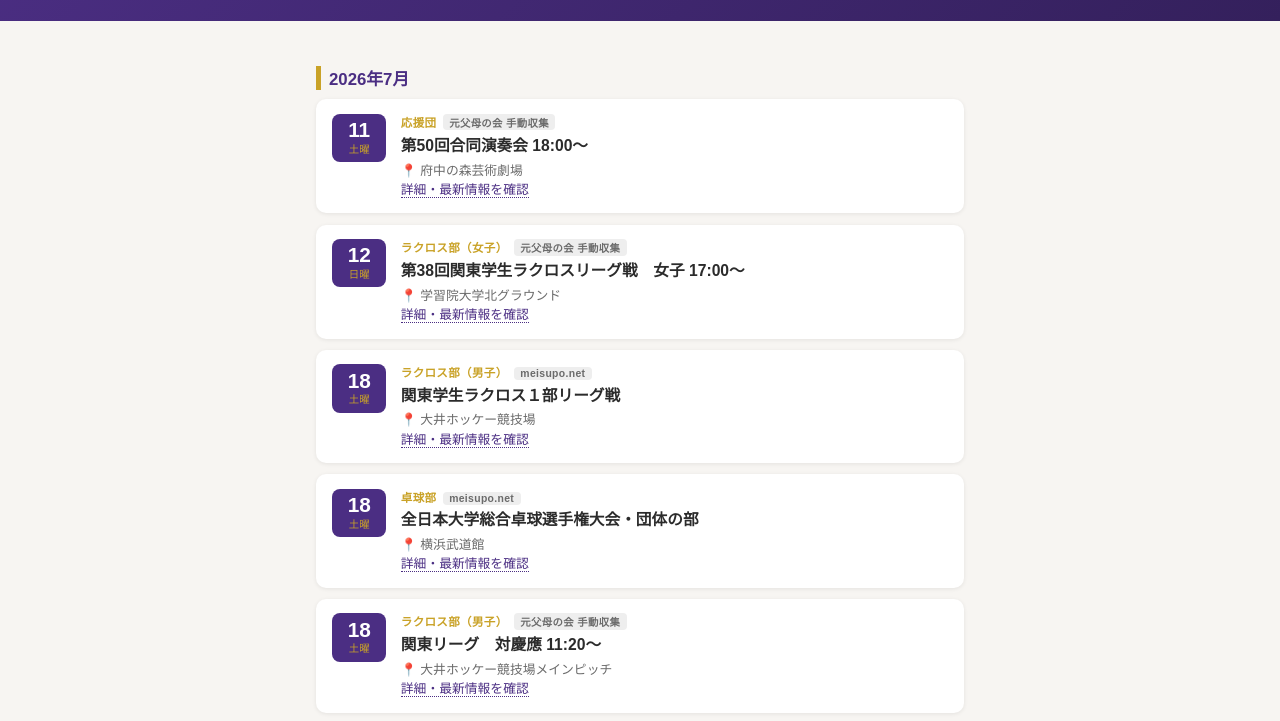
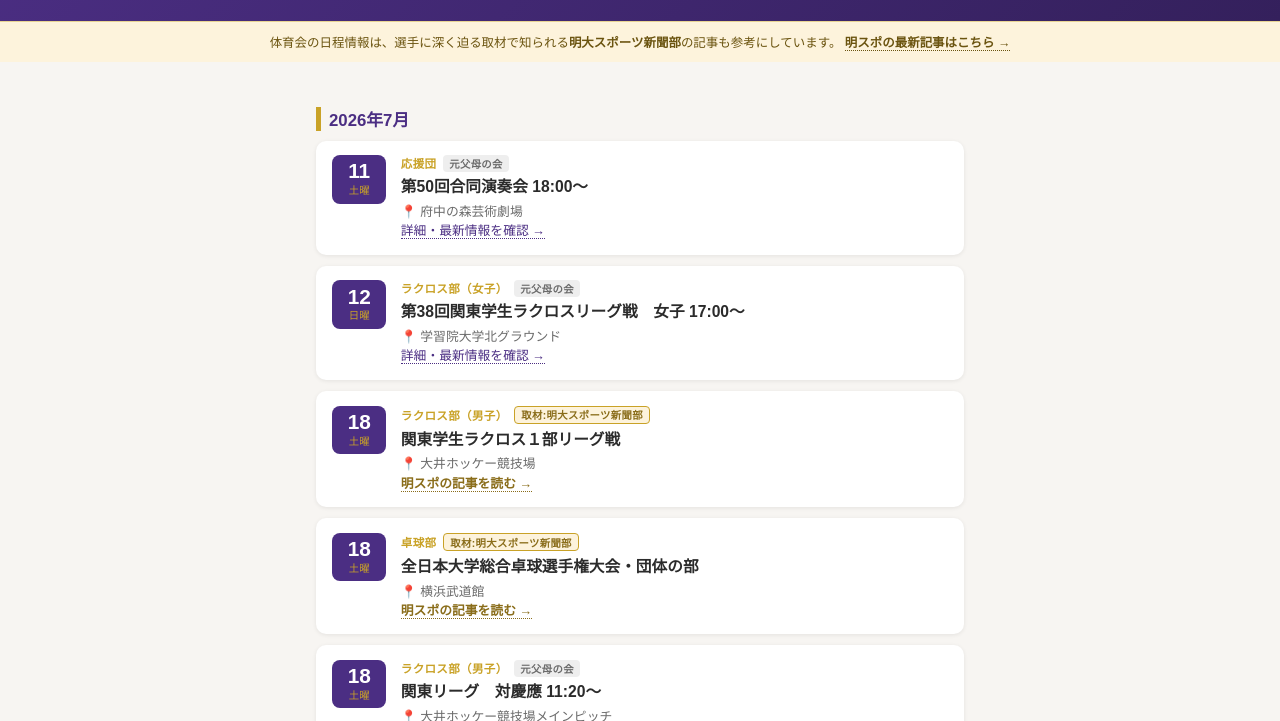
Before and after one commit to ichisasa/meiji-oen-calendar, a plain HTML site: page docs/index.html in a window 1280 px wide. Shown: the part 92-813 px from the top of the page. Drawn offline with Linux system fonts and the light colour scheme.

Commit message:
Update index.html

```diff
--- a/docs/index.html
+++ b/docs/index.html
@@ -1,4 +1,3 @@
-
 <!DOCTYPE html>
 <html lang="ja">
 <head>
@@ -110,6 +109,30 @@
     padding: 0.05rem 0.4rem;
     margin-left: 0.4rem;
   }
+  .source-tag.meisupo {
+    background: #fdf3dc;
+    color: #8a6d1a;
+    border: 1px solid var(--gold);
+  }
+  .meisupo-link {
+    color: #8a6d1a !important;
+    border-bottom-color: #8a6d1a !important;
+    font-weight: bold;
+  }
+  .meisupo-credit {
+    background: #fdf3dc;
+    border-top: 1px solid rgba(201,162,39,0.4);
+    text-align: center;
+    padding: 0.7rem 1rem;
+    font-size: 0.78rem;
+    color: #6b5410;
+  }
+  .meisupo-credit a {
+    color: #6b5410;
+    font-weight: bold;
+    text-decoration: none;
+    border-bottom: 1px dotted #6b5410;
+  }
   .empty {
     text-align: center;
     color: var(--text-muted);
@@ -129,6 +152,11 @@
   <h1>明治大学 応援カレンダー</h1>
   <p>明治大学元父母の会 — 応援は、卒業しない。</p>
 </header>
+
+<div class="meisupo-credit">
+  体育会の日程情報は、選手に深く迫る取材で知られる<strong>明大スポーツ新聞部</strong>の記事も参考にしています。
+  <a href="https://meisupo.net/" target="_blank" rel="noopener">明スポの最新記事はこちら →</a>
+</div>
 
 <main id="app">
   <p class="empty">読み込み中...</p>
@@ -171,16 +199,23 @@ async function main() {
 
     const day = d.getDate();
     const wd = WEEKDAYS[d.getDay()];
+    const isMeisupo = ev.source === "meisupo.net";
+
     const venueLine = ev.venue
       ? `<div>📍 ${escapeHtml(ev.venue)}</div>`
       : "";
     const timeLine = ev.time ? ` ${escapeHtml(ev.time)}〜` : "";
+
+    // 明スポ由来のリンクは「公式確認リンク」ではなく「明スポの記事」として案内する
+    const linkLabel = isMeisupo ? "明スポの記事を読む →" : "詳細・最新情報を確認 →";
+    const linkClass = isMeisupo ? "meisupo-link" : "";
     const urlLine = ev.url
-      ? `<div><a href="${escapeHtml(ev.url)}" target="_blank" rel="noopener">詳細・最新情報を確認</a></div>`
+      ? `<div><a class="${linkClass}" href="${escapeHtml(ev.url)}" target="_blank" rel="noopener">${linkLabel}</a></div>`
       : "";
-    const sourceTag = ev.source
-      ? `<span class="source-tag">${escapeHtml(ev.source)}</span>`
-      : "";
+
+    const sourceTag = isMeisupo
+      ? `<span class="source-tag meisupo">取材:明大スポーツ新聞部</span>`
+      : `<span class="source-tag">元父母の会</span>`;
 
     html += `
       <div class="card">
```
